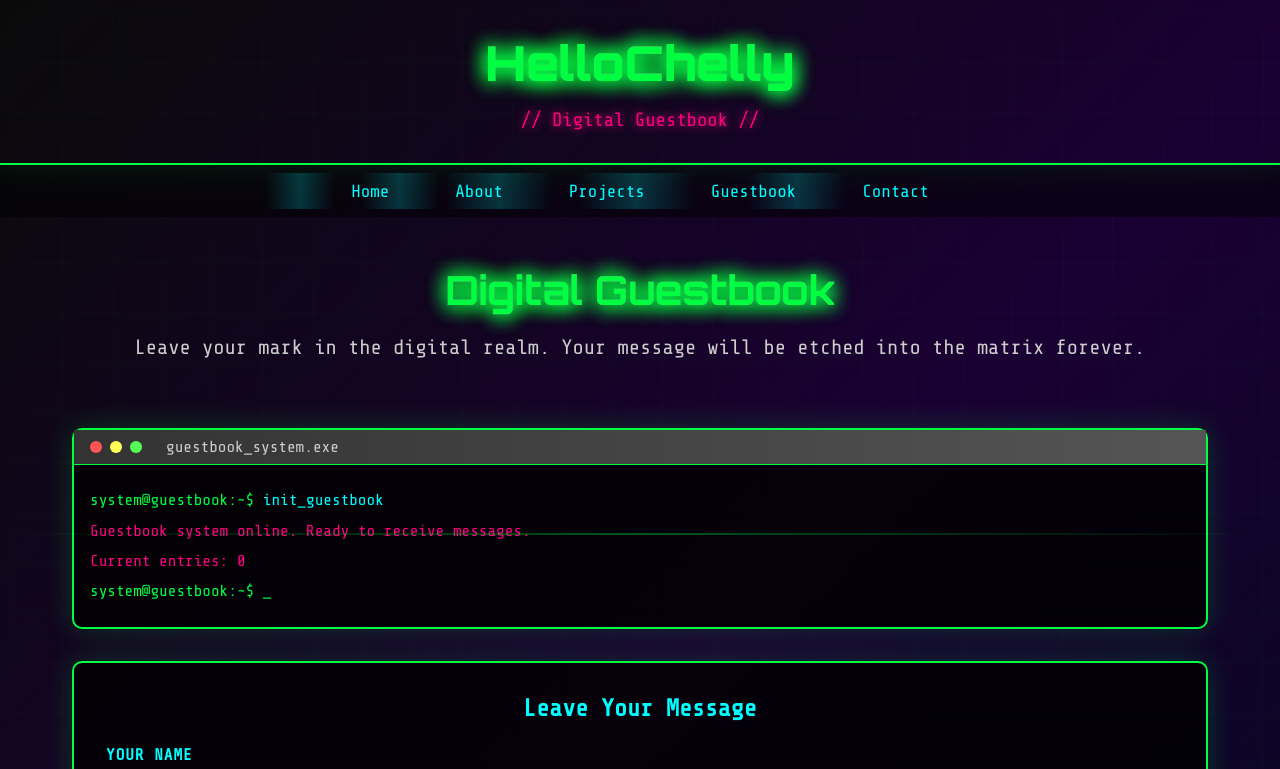
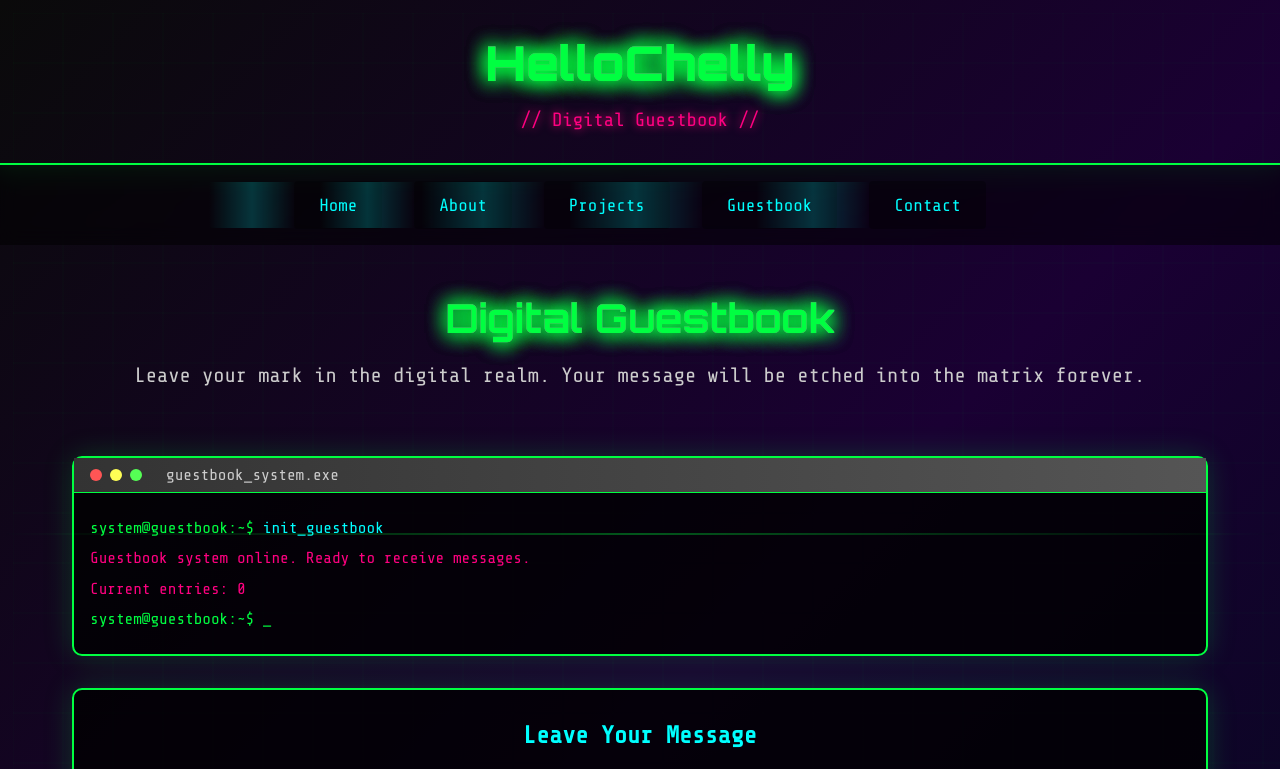
Before and after one commit to hellochelly/hellochellydotcom, a website: page guestbook.html in a window 1280 px wide. Shown: the top 769 px of the page. Drawn offline with nearby package versions, Linux system fonts and the light colour scheme; no server answers.

Commit message:
changed css elements

```diff
--- a/guestbook.html
+++ b/guestbook.html
@@ -109,6 +109,8 @@
             text-align: center;
             background: rgba(0, 0, 0, 0.5);
             backdrop-filter: blur(10px);
+            position: relative;
+            z-index: 10;
         }
 
         nav ul {
@@ -116,17 +118,26 @@
             display: flex;
             justify-content: center;
             gap: 2rem;
+            margin: 0;
+            padding: 0;
+        }
+
+        nav li {
+            position: relative;
         }
 
         nav a {
             color: #00ffff;
             text-decoration: none;
             font-size: 1.1rem;
-            padding: 0.5rem 1rem;
+            padding: 0.8rem 1.5rem;
             border: 1px solid transparent;
             transition: all 0.3s ease;
+            display: block;
             position: relative;
-            overflow: hidden;
+            z-index: 2;
+            background: rgba(0, 0, 0, 0.3);
+            border-radius: 4px;
         }
 
         nav a::before {
@@ -138,16 +149,26 @@
             height: 100%;
             background: linear-gradient(90deg, transparent, rgba(0, 255, 255, 0.2), transparent);
             transition: left 0.5s;
+            z-index: -1;
+            pointer-events: none;
         }
 
         nav a:hover {
             color: #ffffff;
             border-color: #00ffff;
             text-shadow: 0 0 10px #00ffff;
+            background: rgba(0, 255, 255, 0.1);
+            transform: translateY(-2px);
+            box-shadow: 0 4px 15px rgba(0, 255, 255, 0.3);
         }
 
         nav a:hover::before {
             left: 100%;
+        }
+
+        nav a:active {
+            transform: translateY(0);
+            box-shadow: 0 2px 8px rgba(0, 255, 255, 0.2);
         }
 
         /* Main content */
@@ -412,6 +433,11 @@
             nav ul {
                 flex-direction: column;
                 gap: 1rem;
+            }
+
+            nav a {
+                padding: 1rem 2rem;
+                font-size: 1.2rem;
             }
 
             .hero h1 {
```
Also changed, not shown: index.html (+28 -2 lines).
